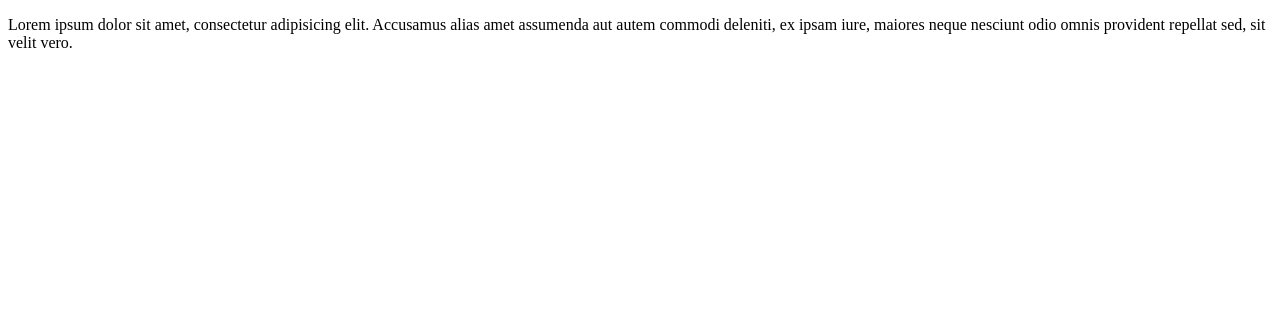
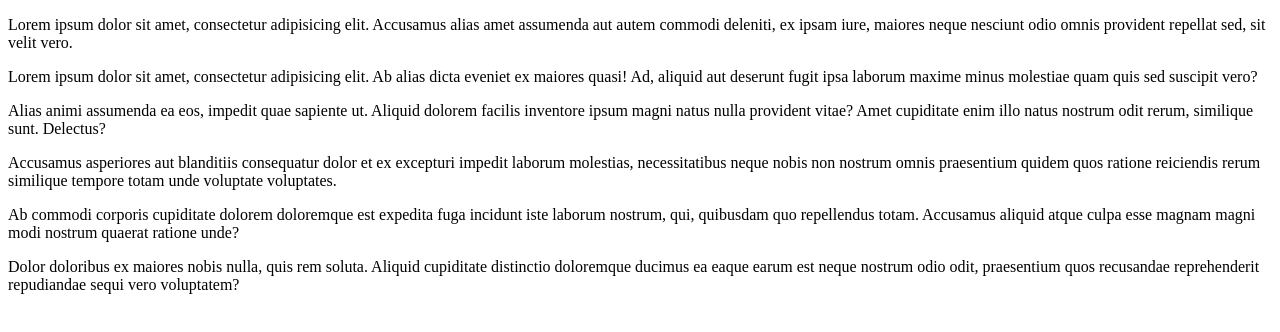
Before and after one commit to valtu4a/html-adv, a plain HTML site: page index.html in a window 1280 px wide. Drawn offline with Linux system fonts and the light colour scheme.

Commit message:
index changes

```diff
--- a/index.html
+++ b/index.html
@@ -8,5 +8,16 @@
 <body>
 <p>Lorem ipsum dolor sit amet, consectetur adipisicing elit. Accusamus alias amet assumenda aut autem commodi deleniti,
     ex ipsam iure, maiores neque nesciunt odio omnis provident repellat sed, sit velit vero.</p>
+<p>Lorem ipsum dolor sit amet, consectetur adipisicing elit. Ab alias dicta eveniet ex maiores quasi! Ad, aliquid aut
+    deserunt fugit ipsa laborum maxime minus molestiae quam quis sed suscipit vero?</p>
+<p>Alias animi assumenda ea eos, impedit quae sapiente ut. Aliquid dolorem facilis inventore ipsum magni natus nulla
+    provident vitae? Amet cupiditate enim illo natus nostrum odit rerum, similique sunt. Delectus?</p>
+<p>Accusamus asperiores aut blanditiis consequatur dolor et ex excepturi impedit laborum molestias, necessitatibus neque
+    nobis non nostrum omnis praesentium quidem quos ratione reiciendis rerum similique tempore totam unde voluptate
+    voluptates.</p>
+<p>Ab commodi corporis cupiditate dolorem doloremque est expedita fuga incidunt iste laborum nostrum, qui, quibusdam quo
+    repellendus totam. Accusamus aliquid atque culpa esse magnam magni modi nostrum quaerat ratione unde?</p>
+<p>Dolor doloribus ex maiores nobis nulla, quis rem soluta. Aliquid cupiditate distinctio doloremque ducimus ea eaque
+    earum est neque nostrum odio odit, praesentium quos recusandae reprehenderit repudiandae sequi vero voluptatem?</p>
 </body>
 </html>
```
